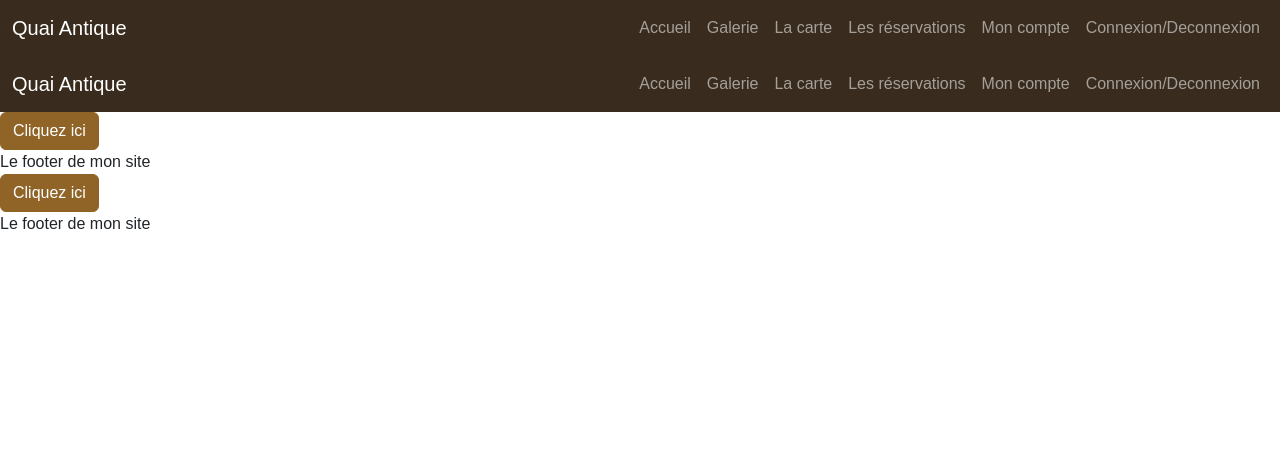
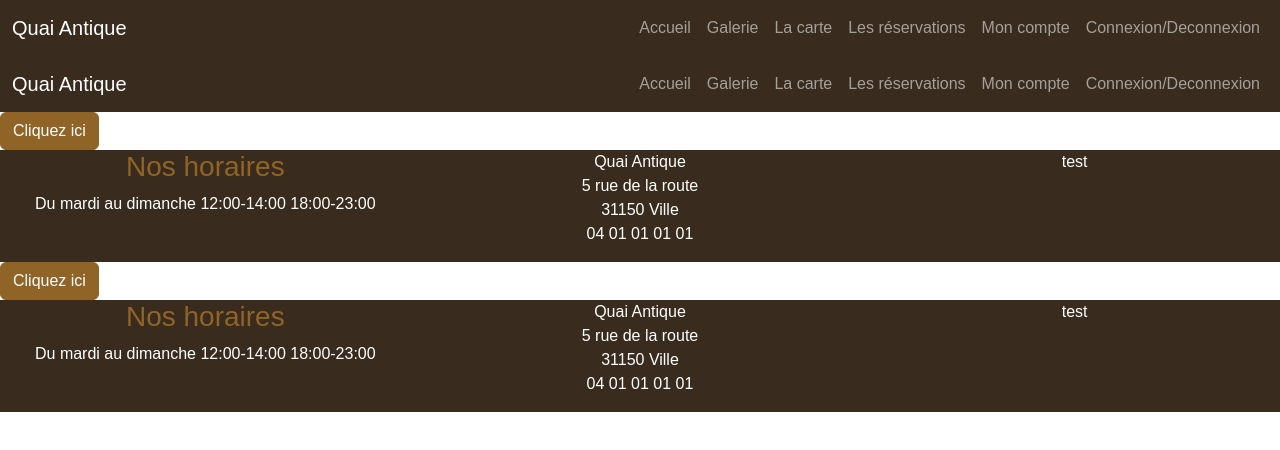
Before and after one commit to RICEYTE/quaiantique-front, a website with bundled scripts: page index.html in a window 1280 px wide. Built offline with nearby package versions, Linux system fonts and the light colour scheme; files whose address does not match are found by name; a web font is replaced by a local one.

Commit message:
ajout du footer

```diff
--- a/index.html
+++ b/index.html
@@ -69,7 +69,27 @@
 
     <button class="btn btn-primary">Cliquez ici</button>
 
-    <footer>Le footer de mon site</footer>
+
+    <footer class="bg-dark text-white text-center footer">
+        <div class="row">
+            <div class="col-12 col-lg-4">
+                <h3 class="text-primary">Nos horaires</h3>
+                <p>Du mardi au dimanche 12:00-14:00 18:00-23:00</p>
+            </div>
+            <div class="col-6 col-lg-4">
+                <p>Quai Antique <br />
+                    5 rue de la route <br />
+                    31150 Ville <br />
+                    04 01 01 01 01 <br />
+                </p>
+            </div>
+            <div class="col-6 col-lg-4">
+                <p>test</p>
+            </div>
+        </div>
+
+
+    </footer>
 
 
 
```
